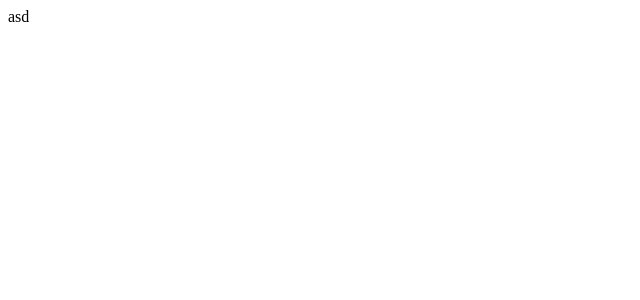
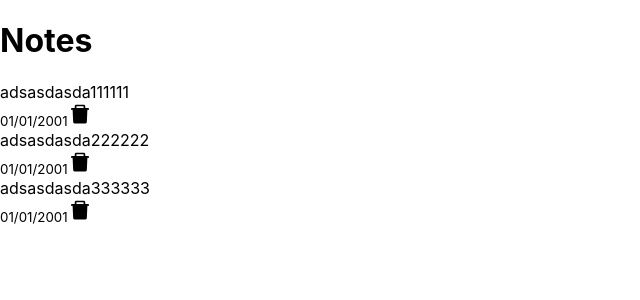
Before and after one commit to imbaman/react-notes, a React (Create React App) app: page / in a window 1280 px wide. Shown: the top 300 px of the page, without its empty margins (0-640 px from the left). Built offline with nearby package versions, Linux system fonts and the light colour scheme.

Commit message:
note components

```diff
--- a/src/App.js
+++ b/src/App.js
@@ -1,7 +1,34 @@
+import {useState} from 'react';
+import { nanoid } from 'nanoid';
+import NoteList from './components/NoteList'
+
+
+
 const App = () =>{
+
+const [notes, setNotes] = useState([
+  {
+    id:nanoid(),
+    text:'adsasdasda111111',
+    date:'01/01/2001',
+  },
+  {
+    id:nanoid(),
+    text:'adsasdasda222222',
+    date:'01/01/2001',
+  },
+  {
+    id:nanoid(),
+    text:'adsasdasda333333',
+    date:'01/01/2001',
+  },
+])
+
   return (
-    <div>asd</div>
-
+    <div className='container'>
+    <h1>Notes</h1>
+    <NoteList notes={notes}/>
+    </div>
   )
 }
 export default App
--- /dev/null
+++ b/src/components/Note.js
@@ -0,0 +1,15 @@
+import {AiFillDelete} from 'react-icons/ai'
+
+const Note = ({text,date,id}) =>{
+    return (
+        <div className='note'>
+            <span>{text}</span>
+            <div className="note-footer">
+                <small>{date}</small>
+                <AiFillDelete className='icon' size='1.5em' style={{cursor:'pointer'}}/>
+            </div>
+        </div>
+    )
+}
+
+export default Note
--- /dev/null
+++ b/src/components/NoteList.js
@@ -0,0 +1,14 @@
+import Note from './Note'
+
+const NoteList = ({notes}) =>{
+    return(
+        <div className='note-list'>
+            {notes.map((note) => (
+                 <Note key={note.id} id={note.id} text={note.text} date={note.date}/>
+            ))}
+        </div>
+    )
+}
+
+
+export default NoteList
--- a/src/index.js
+++ b/src/index.js
@@ -1,7 +1,7 @@
 import React from 'react';
 import ReactDOM from 'react-dom';
 import App from './App';
-
+import './index.css'
 
 ReactDOM.render(
   <React.StrictMode>
```
